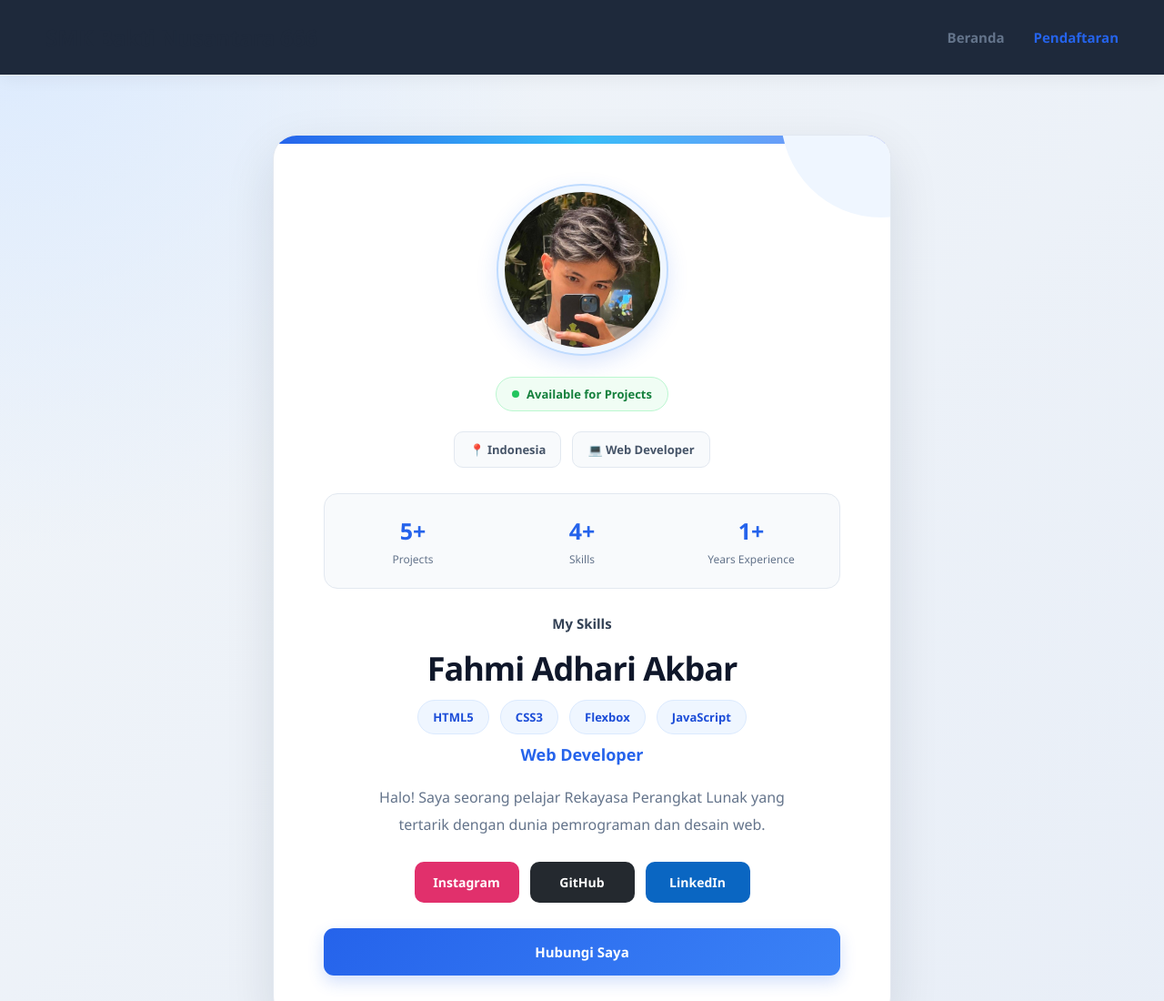
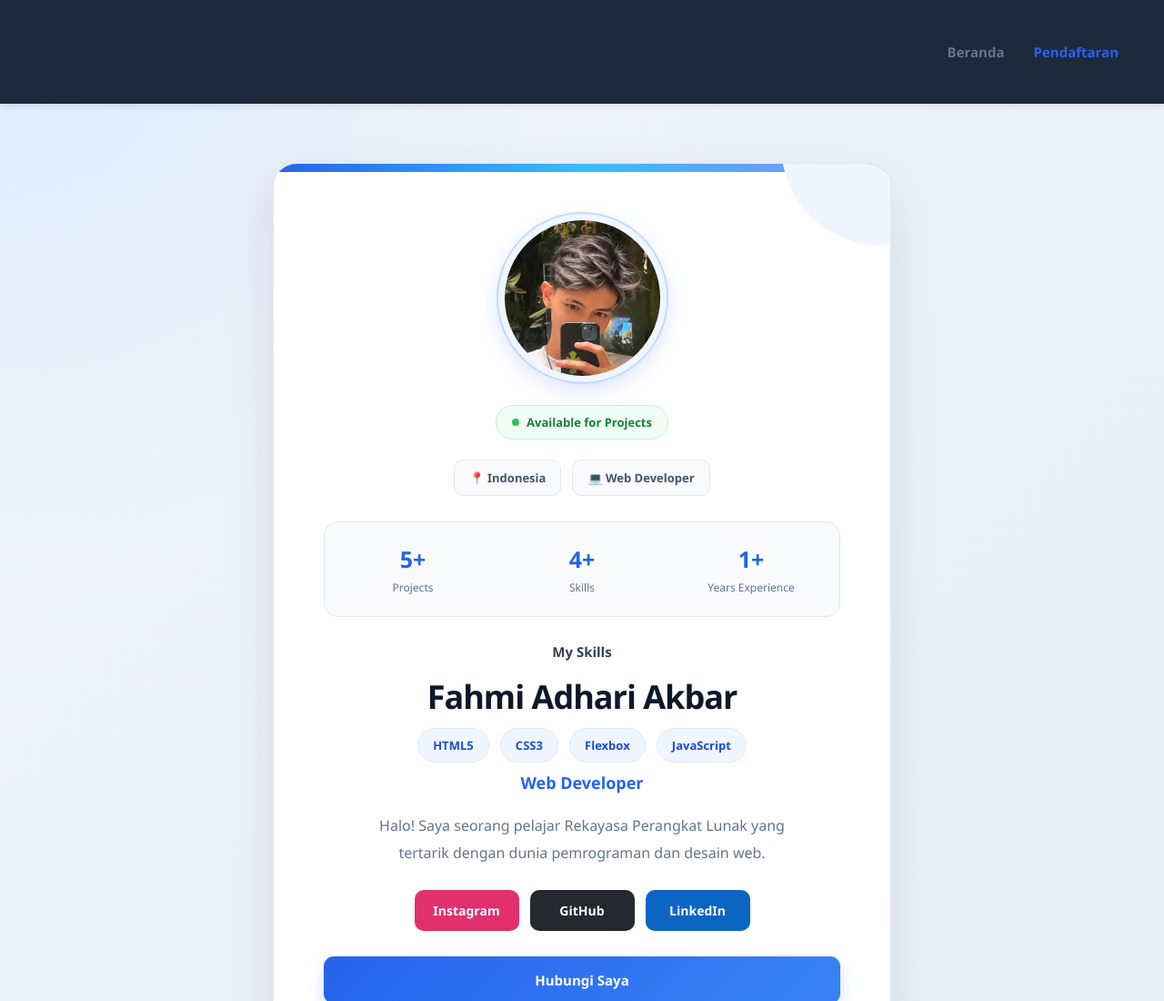
Before and after one commit to fahmi123-hub/amayy, a plain HTML site: page index.html in a window 1280 px wide. Shown: the top 1100 px of the page at 91% size. Drawn offline with Linux system fonts and the light colour scheme.

Commit message:
Update style.css

```diff
--- a/style.css
+++ b/style.css
@@ -17,10 +17,10 @@ body {
    HEADER
 ========================= */
 .main-header {
-    width: 100%;
-    background: #1e293b;
-    border-bottom: 1px solid #e2e8f0;
-    box-shadow: 0 4px 18px rgba(15, 23, 42, 0.05);
+    background-color: #1e293b;
+    color: #ffffff;
+    padding: 16px 0;
+    box-shadow: 0 2px 8px rgba(0, 0, 0, 0.1);
 }
 
 .header-container {
```
